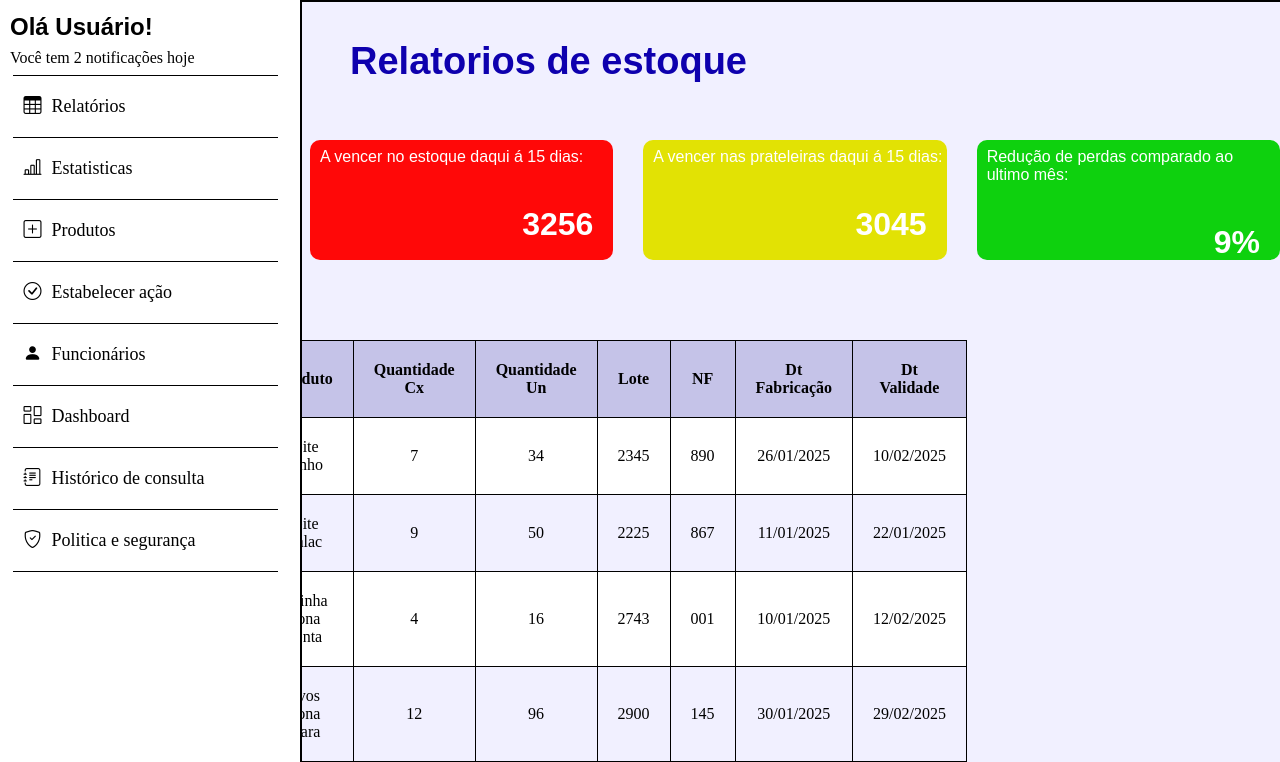
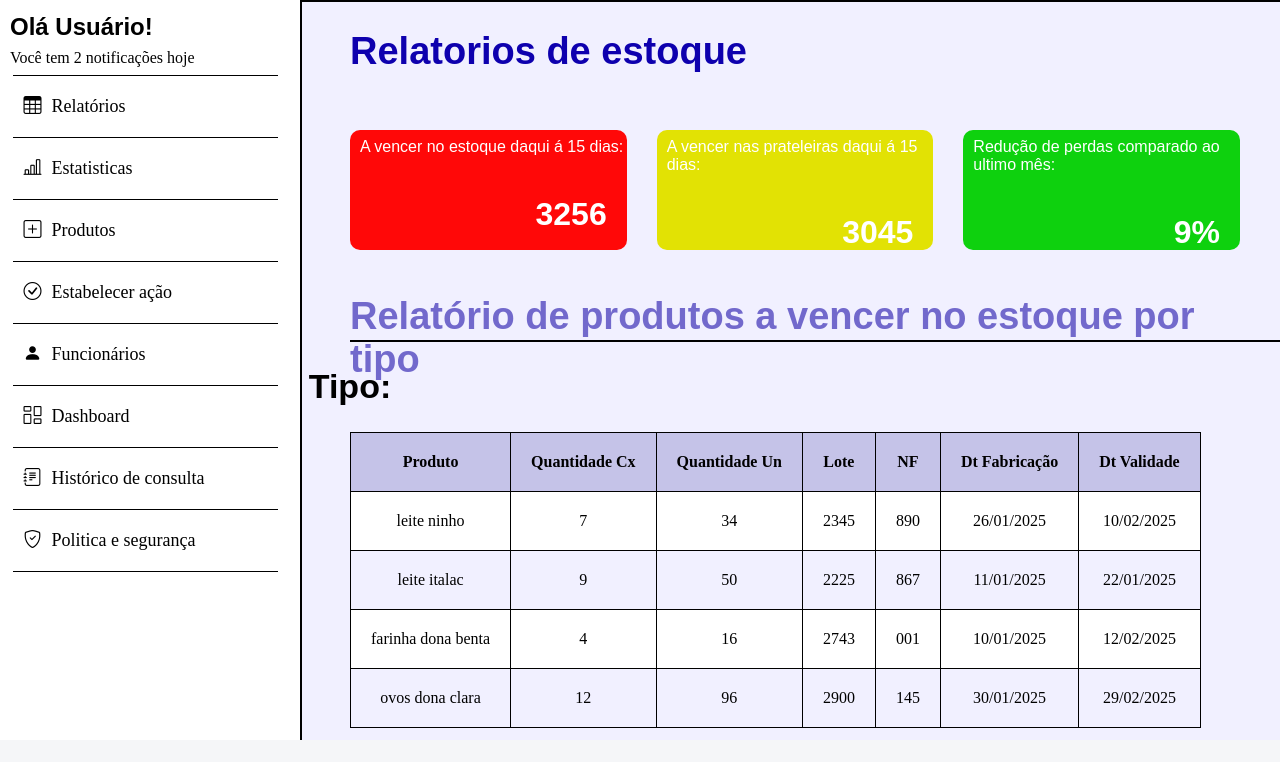
Before and after one commit to vitor742/FrontEF, a Django app: page /relatorios/ in a window 1280 px wide; the page is wider, and only the part inside the window is pictured. Shown: the part 60-822 px from the top of that part. After the commit the page ends 800 px from the top of that part, so only its background shows below. Run offline with Django 5.2, Linux system fonts and the light colour scheme.

Commit message:
relatórios att

```diff
--- a/estoque_facil/static/css/style_relatorios.css
+++ b/estoque_facil/static/css/style_relatorios.css
@@ -121,7 +121,7 @@ img {
     font-family: Arial;
     font-size: 38px;
     margin-left: 350px;
-    margin-top: 40px;
+    margin-top: 30px;
 }
 .FuncionariosT {
     justify-content: left;
@@ -136,10 +136,11 @@ img {
 }
 
 .containerBlocoDash {
-    margin-left: 310px;
+    margin-left: 350px;
+    margin-right: 40px;
     display: flex; /* Usar flexbox para alinhar os retângulos lado a lado */
     gap: 30px; /* Espaçamento entre os retângulos */
-    margin-bottom: 20px;
+    margin-bottom: 10px;
     justify-content: space-between;
 }
 
@@ -181,13 +182,49 @@ img {
     justify-content: right;
 }
 
+.RelatoriosTabT1{
+    justify-content: left;
+    align-items: left;
+    display: block;
+    height: 45px;
+    text-align: left;
+    font-family: Arial;
+    font-size: 38px;
+    margin-left: 350px;
+    margin-top: 45px;
+    margin-right: 35px;
+    color: #7269CC;
+}
+.linha1{
+    height: 2px;
+    width: 1520px;
+    margin-left: 350px;
+    background-color: #000000;
+}
+.Rel1Tip {
+    margin-left: 350px;
+    margin-right: 1300px;
+    display: flex;
+    margin-top: 20px;
+    justify-content: space-between;
+    background-color: #e1deff;
+    height: 50px;
+    border-radius: 12px;
+    justify-content: center;
+}
+.Rel1Tip p {
+    font-family: Arial;
+    font-size: 34px;
+    margin-top: 5px;
+
+}
 .tabelaD1 {
     border-radius: 20px;
-    width: 40%;
+    width: 1500px;
     border: 1px #000000;
     justify-content: right;
-    margin-top: 80px;
-    margin-left: 20%;
+    margin-top: 20px;
+    margin-left: 350px;
     height: 100px;
 }
 
--- a/estoque_facil/templates/relatorios/relatorios.html
+++ b/estoque_facil/templates/relatorios/relatorios.html
@@ -136,6 +136,25 @@
         </div>
     </div>
 
+    <div class="RelatoriosTabT1">
+        <b>Relatório de produtos a vencer no estoque por tipo</b>
+    </div>
+
+    <div class="linha1">
+    </div>
+
+    <div class="Rel1Tip">
+        <p>
+            <b>Tipo:</b>
+        </p>
+    </div>
+
+    <div class="Rel1Dat">
+        <p>
+
+        </p>
+    </div>
+
         <!--Código da tabela-->
 
     <div class="tabelaD1">
```
